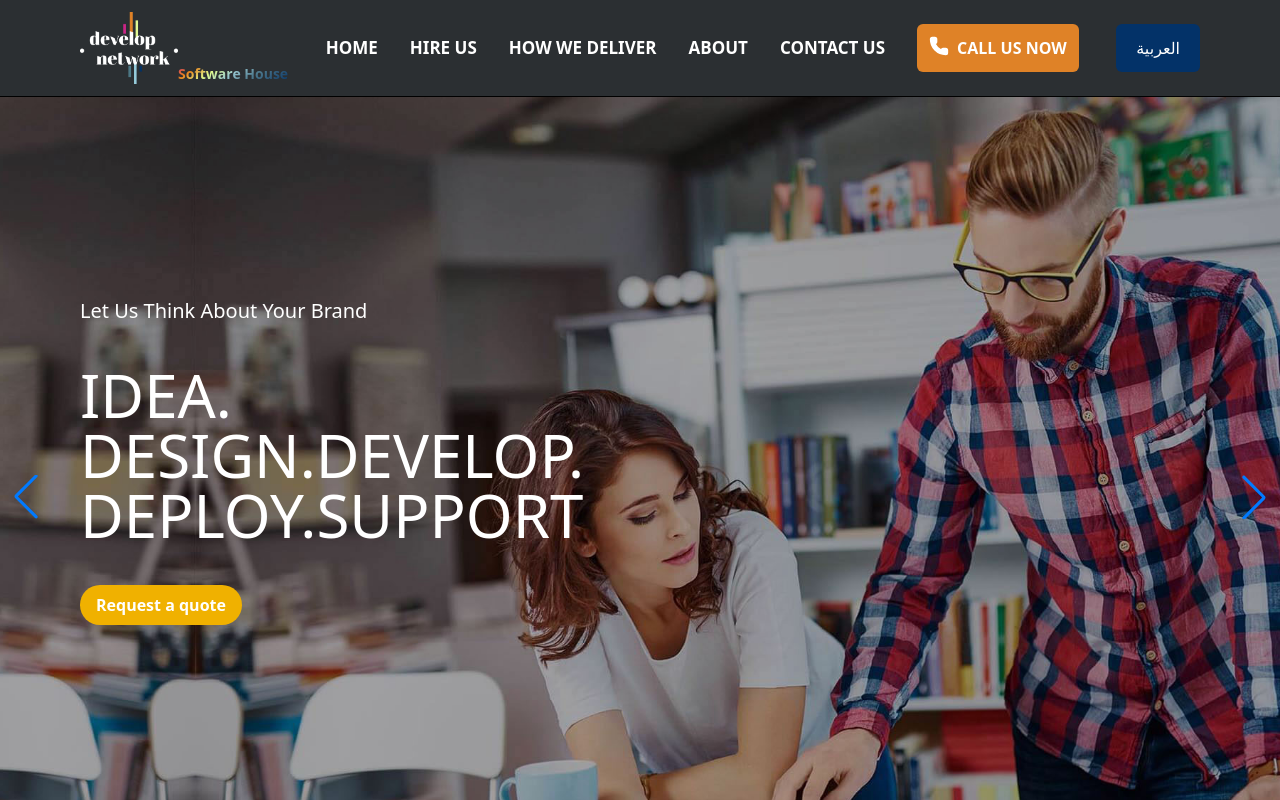
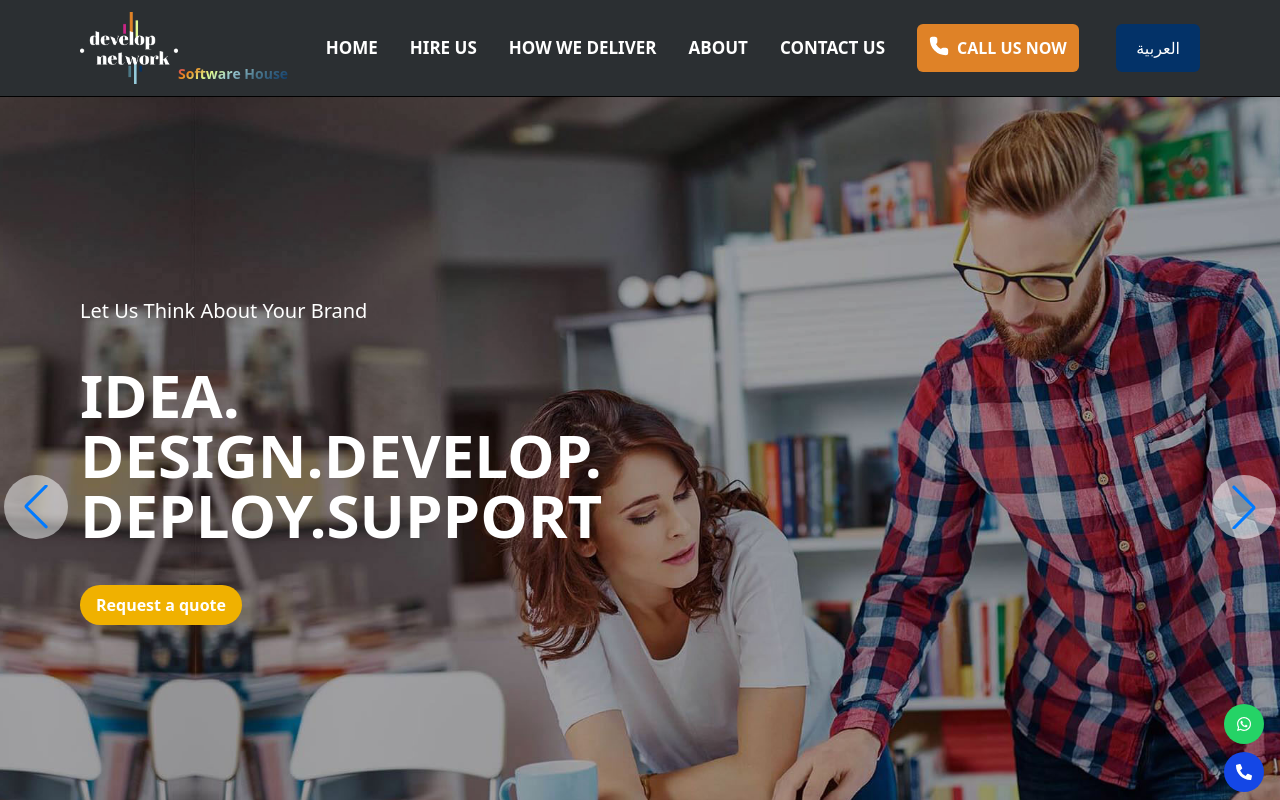
Before and after one commit to AyaAlaa2/portofolio, a Next.js app: page /Home in a window 1280 px wide. Shown: the top 800 px of the page. Built offline with nearby package versions, Linux system fonts and the light colour scheme.

Commit message:
content fixed

```diff
--- a/app/(Pages)/Home/page.jsx
+++ b/app/(Pages)/Home/page.jsx
@@ -1,12 +1,12 @@
 "use client";
 import { useTranslations } from "next-intl";
-import HomeSlider from "../../components/home/HomeSlider"
+import HomeSlider from "../../components/home/HomeSlider";
 
 const Page = () => {
   const t = useTranslations("Home");
   return (
     <>
- <HomeSlider />
+      <HomeSlider />
     </>
   );
 };
--- a/app/Components/ContactFixed.jsx
+++ b/app/Components/ContactFixed.jsx
@@ -1,10 +1,23 @@
-
+import { FaWhatsapp, FaPhoneAlt } from "react-icons/fa";
 const ContactFixed = () => {
   return (
     <>
+      <div className="fixed bottom-2 right-2 z-50 flex flex-col space-y-2">
+        <a
+          href="https://wa.me/923000000000"
+          className="bg-[#25D366] p-3 rounded-full mr-2"
+        >
+          <FaWhatsapp className="text-white" />
+        </a>
+        <a
+          href="tel:+923000000000"
+          className="bg-blue-700 p-3 rounded-full mr-2"
+        >
+          <FaPhoneAlt className="text-white" />
+        </a>
+      </div>
+    </>
+  );
+};
 
-    </>
-  )
-}
-
-export default ContactFixed
+export default ContactFixed;
--- a/app/components/home/HomeSlider.jsx
+++ b/app/components/home/HomeSlider.jsx
@@ -10,12 +10,12 @@ import Image from "next/image";
 
 const HomeSlider = () => {
   const t = useTranslations("Slider");
-  const locale = useLocale()
+  const locale = useLocale();
   return (
     <>
       <Swiper
-      key={locale}
-      dir={locale === "ar" ? "rtl" : "ltr"}
+        key={locale}
+        dir={locale === "ar" ? "rtl" : "ltr"}
         modules={[Navigation, Pagination]}
         slidesPerView={1}
         navigation
@@ -26,7 +26,7 @@ const HomeSlider = () => {
         <SwiperSlide className="  slide1 flex flex-col items-center justify-center">
           <div className="my-50 mx-20">
             <h4 className="text-white text-xl">{t("slide1.desc")}</h4>
-            <h1 className="text-white text-6xl w-20 my-10">
+            <h1 className="text-white text-6xl w-100  my-10 font-extrabold uppercase ">
               {t("slide1.title")}
             </h1>
             <button className="bg-yellow-500 hover:bg-yellow-700 text-white font-bold py-2 px-4 rounded-full">
@@ -74,28 +74,24 @@ const HomeSlider = () => {
                   src="/Developer-Next/Home/Slider/food-delivery-img1.jpg"
                   width={200}
                   height={200}
-                  className=""
                 />
                 <Image
                   alt="slide3"
                   src="/Developer-Next/Home/Slider/courier.jpg"
                   width={200}
                   height={200}
-                  className=""
                 />
                 <Image
                   alt="slide3"
                   src="/Developer-Next/Home/Slider/fleet-management.jpg"
                   width={200}
                   height={200}
-                  className=""
                 />
                 <Image
                   alt="slide3"
                   src="/Developer-Next/Home/Slider/tracking-app-1.jpg"
                   width={200}
                   height={200}
-                  className=""
                 />
               </div>
             </div>
--- a/app/globals.css
+++ b/app/globals.css
@@ -48,3 +48,18 @@
 .animate-image {
   animation: animate-image 4s linear infinite;
 }
+.swiper-button-prev,
+.swiper-button-next {
+  padding: 10px !important;
+  text-align: center;
+  margin: 0;
+  background: rgba(254, 255, 255, 0.5);
+  border-radius: 100px;
+  width: 64px !important;
+  height: 64px !important;
+  line-height: 64px;
+  font-weight: 900 !important;
+}
+.swiper-navigation-icon path{
+  font-size: 10px !important  ;
+}
--- a/package.json
+++ b/package.json
@@ -15,6 +15,7 @@
     "next-intl": "^4.7.0",
     "react": "19.2.3",
     "react-dom": "19.2.3",
+    "react-icons": "^5.5.0",
     "swiper": "^12.0.3"
   },
   "devDependencies": {
```
Also changed, not shown: 1 other file (tests, documents, lock files or other folders).
